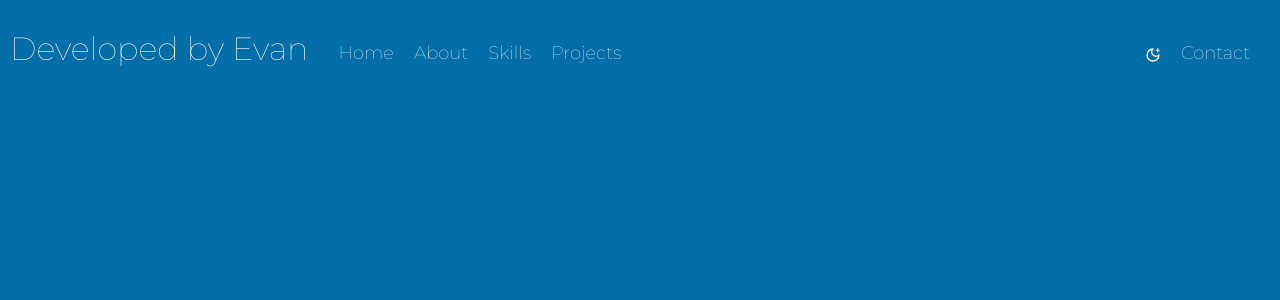
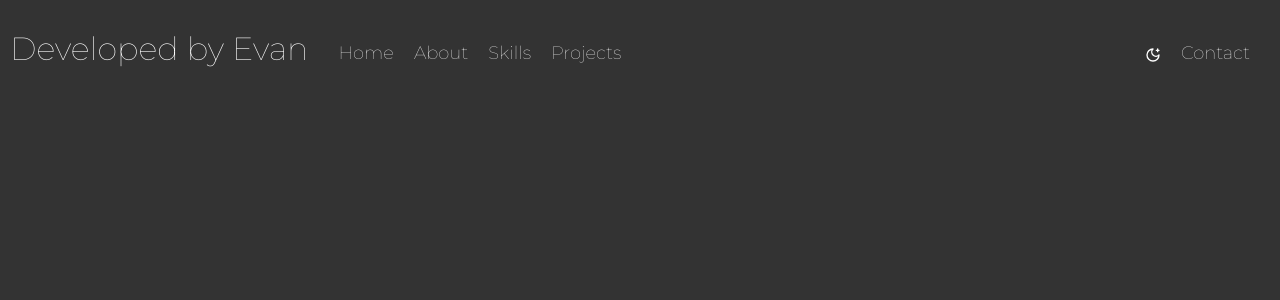
Before and after one commit to EvanO3/Portfolio, a React app in the folder Portfolio/: page / in a window 1280 px wide. Shown: the top 300 px of the page. Built offline with nearby package versions, Linux system fonts and the light colour scheme; the HTML template or start-up script is replaced by a standard one; a web font is replaced by a local one.

Commit message:
changed background image of home page

```diff
--- a/Portfolio/src/Css/index.css
+++ b/Portfolio/src/Css/index.css
@@ -1,7 +1,7 @@
 @import url('https://fonts.googleapis.com/css2?family=IBM+Plex+Sans&family=Inter:wght@400;600;800&family=Karla:ital@1&family=Lobster&family=Montserrat:wght@100&family=Playfair+Display:ital@1&family=Poppins:ital,wght@1,100&family=Quicksand:wght@300&family=Recursive&family=Roboto:wght@100&family=Space+Mono&display=swap');
 
 body{
-  background-color:#006FA7;
+  background-color:#333333;
   font-family: 'Montserrat', sans-serif;
   color:white
 }
```
